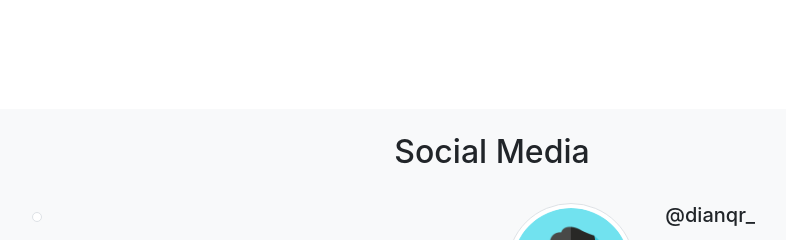
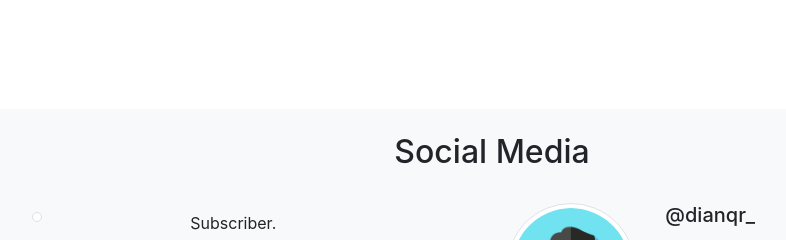
Before and after one commit to dianqr/wpuPortofolio, a PHP site: page / in a window 1280 px wide. Shown: the part 906-1146 px from the top of the page, without its empty margins (148-934 px from the left). Run offline with PHP 8.4, Linux system fonts and the light colour scheme; data that the repository does not hold is empty; some libraries are stand-ins or nearby versions.

Commit message:
subscribebtn

```diff
--- a/index.php
+++ b/index.php
@@ -113,7 +113,8 @@ $latesVideoId = $result['items']['0']['id']['videoId'];
               </div>
               <div class="col-md-8">
                 <h5><?= $channelName; ?></h5>
-                <p><?= $subscriber; ?></p>
+                <p><?= $subscriber; ?> Subscriber.</p>
+                <div class="g-ytsubscribe" data-channelid="UCzCedBCSSltI1TFd3bKyN6g" data-layout="default" data-count="default"></div>
               </div>
             </div>
             <div class="row mt-3 pb-3">
@@ -303,5 +304,6 @@ $latesVideoId = $result['items']['0']['id']['videoId'];
     <script src="https://code.jquery.com/jquery-3.3.1.slim.min.js" integrity="sha384-q8i/X+965DzO0rT7abK41JStQIAqVgRVzpbzo5smXKp4YfRvH+8abtTE1Pi6jizo" crossorigin="anonymous"></script>
     <script src="https://cdnjs.cloudflare.com/ajax/libs/popper.js/1.14.0/umd/popper.min.js" integrity="sha384-cs/chFZiN24E4KMATLdqdvsezGxaGsi4hLGOzlXwp5UZB1LY//20VyM2taTB4QvJ" crossorigin="anonymous"></script>
     <script src="https://stackpath.bootstrapcdn.com/bootstrap/4.1.0/js/bootstrap.min.js" integrity="sha384-uefMccjFJAIv6A+rW+L4AHf99KvxDjWSu1z9VI8SKNVmz4sk7buKt/6v9KI65qnm" crossorigin="anonymous"></script>
+    <script src="https://apis.google.com/js/platform.js"></script>
   </body>
 </html>
```
